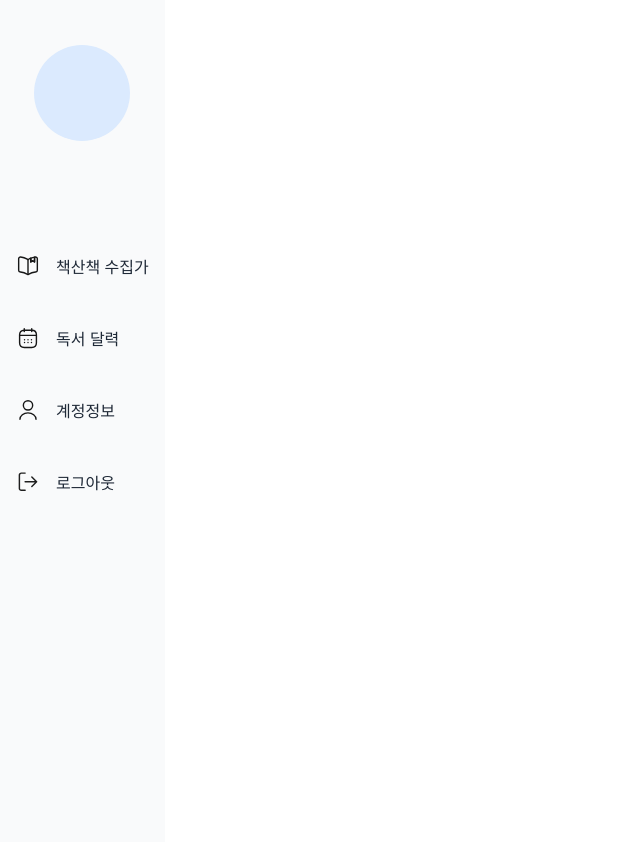
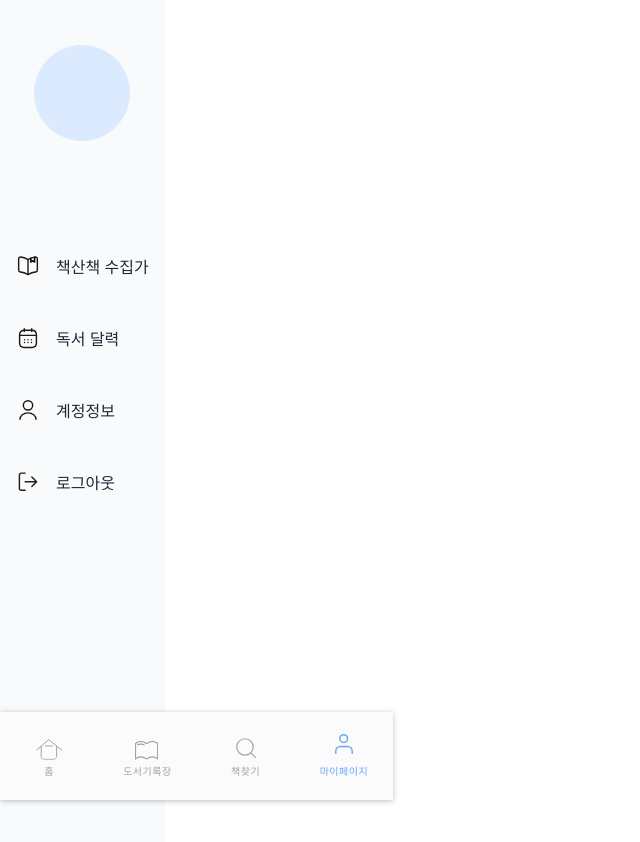
Before and after one commit to rlawngP91/bookJourney-frontend, a React (Vite) app: page /mypage in a window 1280 px wide. Shown: the top 842 px of the page, without its empty margins (0-640 px from the left). Built offline with nearby package versions, Linux system fonts and the light colour scheme; no server answers; the HTML template or start-up script is replaced by a standard one; a web font is replaced by a local one.

Commit message:
feat : add footer to mypage

```diff
--- a/src/pages/mypage/mypage.jsx
+++ b/src/pages/mypage/mypage.jsx
@@ -15,6 +15,7 @@ import bookIcon from '../../assets/mypage-book.svg';
 import calendarIcon from '../../assets/mypage-calendar.svg';
 import accountIcon from '../../assets/mypage-account.svg';
 import logoutIcon from '../../assets/mypage-logout.svg';
+import Footer from '../../components/commons/Footer/Footer';
 import LogoutPopup from './logout/LogoutPopup';
 import { mypageAPI } from '../../apis/mypageAPI';
 
@@ -98,6 +99,7 @@ export default function MyPage() {
         ))}
       </MenuContainer>
       <LogoutPopup isOpen={isLogoutPopupOpen} onClose={closeLogoutPopup} />
+      <Footer />
     </MyPageContainer>
   );
 }
```
